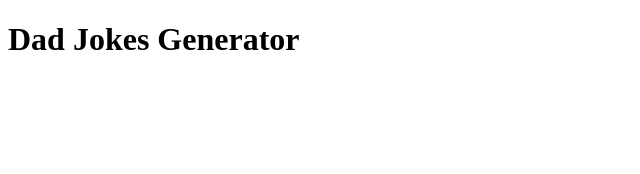
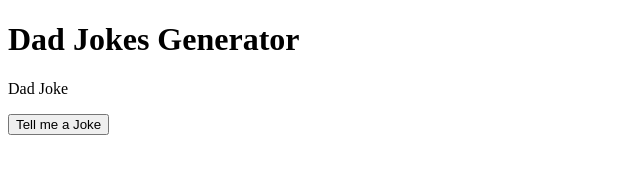
Before and after one commit to LucianoCerullo77/dadjokes, a plain HTML site: page index.html in a window 1280 px wide. Shown: the whole page, without its empty margins (0-640 px from the left). Drawn offline with Linux system fonts and the light colour scheme.

Commit message:
basic structure maded

```diff
--- a/index.html
+++ b/index.html
@@ -9,6 +9,8 @@
   <body>
     <div class="container">
       <h1 class="heading">Dad Jokes Generator</h1>
+      <p class="joke" id="joke">Dad Joke</p>
+      <button class="btn" id="btn">Tell me a Joke</button>
     </div>
   </body>
 </html>
```
